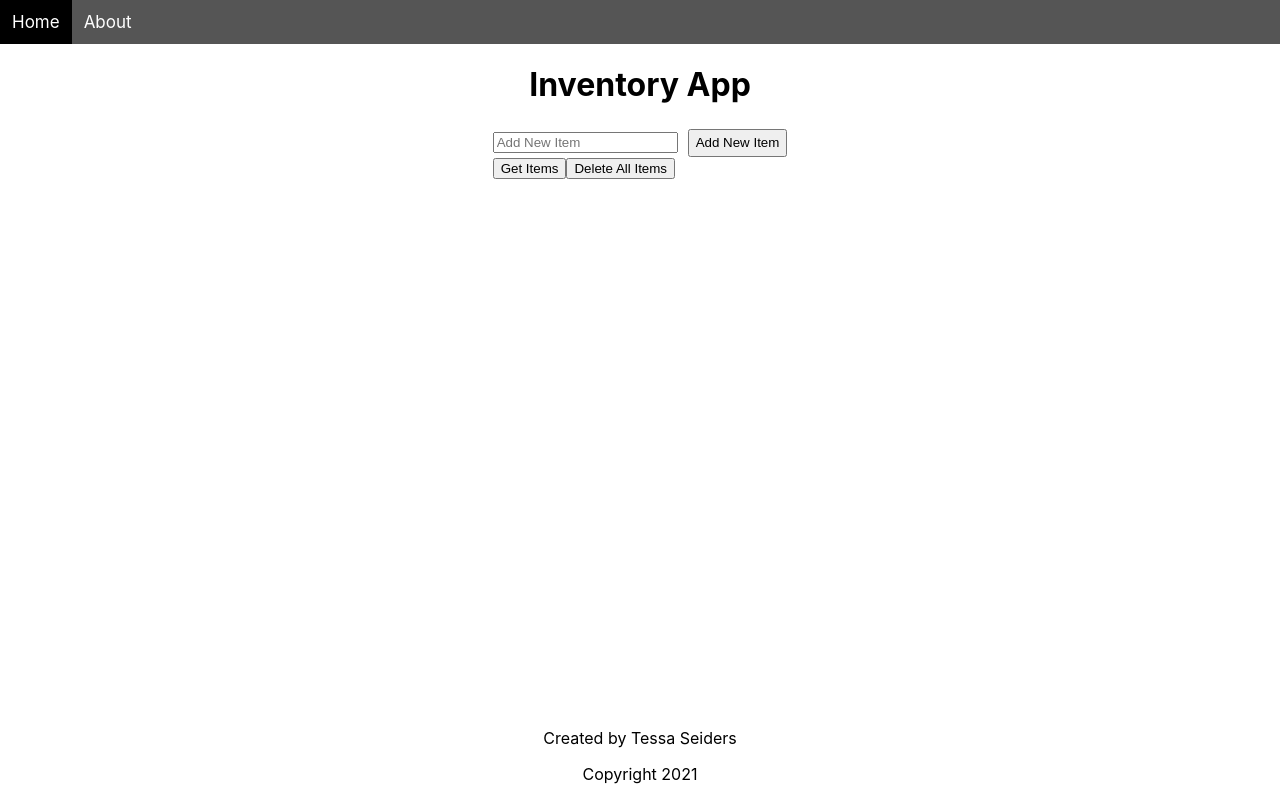
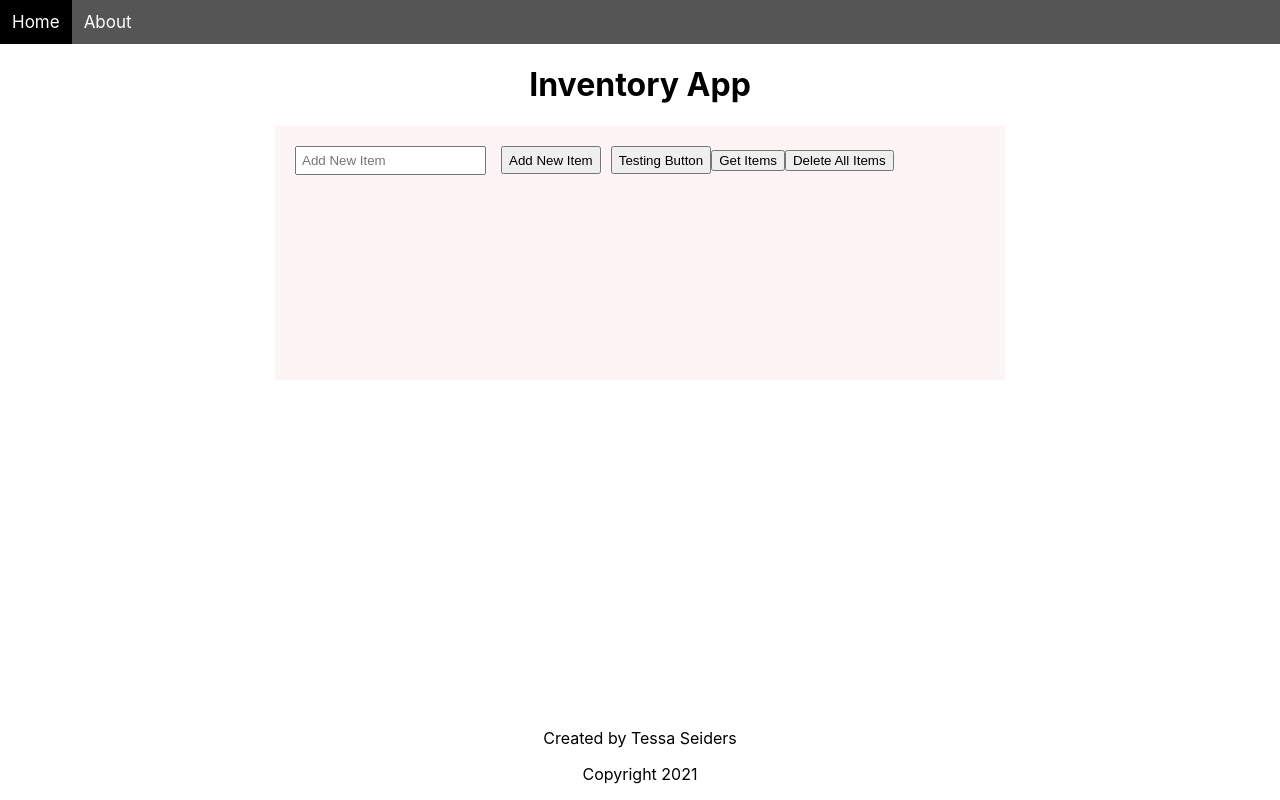
Before and after one commit to Captain-JoJo/inventory-ui-v2-addDB, a React (Create React App) app: page / in a window 1280 px wide. Built offline with nearby package versions, Linux system fonts and the light colour scheme.

Commit message:
trying to extract the list out

```diff
--- a/src/components/InventoryManager/HomeDetails.css
+++ b/src/components/InventoryManager/HomeDetails.css
@@ -3,13 +3,33 @@
 }
 
 .grid-container {
-    display: grid;
-    justify-content: space-evenly;
+  margin: auto;
+  margin-top: 10px;
+  max-width: 700px;
+  padding: 15px;
+  padding-bottom: 200px;
+  background: #fdf5f5;
+  color: #222;
+}
+.InputForm {
+  margin-bottom: 10px;
+  display: inline;
+  /* border-style: dotted; */
+}
+.InputForm input {
+  margin: 5px;
+  padding: 5px;
 }
 .InputForm button {
   margin-top: 3px;
   margin-left: 10px;
   height: 28px;
+}
+
+.button {
+  margin-left: 10px;
+  width: 60px;
+  height: 25px;
 }
 
 .button-group {
@@ -20,3 +40,18 @@
 .delete-one-item {
   padding-right: 10px;
 }
+.ListContainer {
+  border-style: none;
+}
+.ListContainer ul {
+  margin: 0;
+  padding: 0; /* forces the group of li rows to the left */
+  list-style-type: none;
+  /* border-style: solid; */
+}
+.ListContainer li {
+  display: inline;
+  margin-top: 5px;
+  padding: 7px 0px 2px 0px;
+  /* border-bottom-style: groove */
+}
--- a/src/components/InventoryManager/HomeDetails.js
+++ b/src/components/InventoryManager/HomeDetails.js
@@ -1,86 +1,62 @@
-import React, { useState, useInputState } from 'react'
-import './HomeDetails.css'
-import InputForm from './input-form'
-import { insertItem, getAllItems, deleteAllItems, deleteOneItem } from '../../api/inventoryItem'
+import React, { useState, useInputState } from "react";
+import "./HomeDetails.css";
+import InputForm from "./input-form";
+import List from "./inventory-list";
+import {
+  insertItem,
+  getAllItems,
+  deleteAllItems
+} from "../../api/inventoryItem";
 
 export default function GetInventoryData() {
-
-    const BASE_URL = "http://localhost:5000"
-    const HEROKU_URL = "https://inventoryv2api.herokuapp.com"
+  const BASE_URL = "http://localhost:5000";
+  const HEROKU_URL = "https://inventoryv2api.herokuapp.com";
 
   //const [inputText, setInputText] = useState("")
-    const [items, setItems] = useState([])
-
+  const [items, setItems] = useState([]);
 
   async function addNewItem(item, review) {
-
     try {
-
-            console.log('?',item);
-            const _id = await insertItem(item, review)
-
-            const updatedItems = [ ...items, { _id: _id, name: item, review: review } ]
-
-            console.log('This is the updatedItems', updatedItems);
-
-            setItems(updatedItems)
-
+      const _id = await insertItem(item, review);
+      const updatedItems = [...items, { _id: _id, name: item, review: review }];
+      console.log("This is the updatedItems", updatedItems);
+      setItems(updatedItems);
     } catch (error) {
-            console.log('sql error', error);
+      console.log("sql error", error);
     }
   }
 
-    async function displayItems(){
-        const results = await getAllItems()
-        setItems(results)
+  async function displayItems() {
+    const results = await getAllItems();
+    setItems(results);
   }
 
   async function deleteAll() {
     try {
-            await deleteAllItems()
-            setItems([])
+      await deleteAllItems();
+      setItems([]);
     } catch (error) {
-            console.log('sql error', error);
+      console.log("sql error", error);
     }
   }
 
-    async function deleteOne(id) {
-        console.log('initial id', id);
-        //const removingId = items.filter(item => item._id !== id)
-        //console.log('this is the result of items.filter and the IDs found', removingId);
-        try {
-            const results = await deleteOneItem(id)
-            setItems(items.filter(item => item._id !== id))
+//   async function deleteOne(id) {
+//     console.log("initial id", id);
+//     try {
+//     const results = await deleteOneItem(id);
+//     setItems(items.filter((item) => item._id !== id));
+//     console.log("const results from the await deleteOneItem", results);
+//     } catch (error) {
+//     console.log("sql error", error);
+//     }
+//   }
 
-            console.log('const results from the await deleteOneItem', results);
-            //setItems(removingId)
-
-        } catch (error) {
-            console.log('sql error', error);
-        }
-    }
-
-    //These 2 need to combine or figure out which one to use
-    const remove = (id) => {
-        setItems(items.filter(item => item.id !== id))
-        console.log('regular id', id[0]._id);
-
-    }
-    function deleteItem(id) {
-        setItems(prevItems => {
-            return prevItems.filter((item, index) => {
-                console.log('deleting items', item);
-                return item.id !== id
-            })
-        })
-    }
 
   return (
     <div className="grid-container">
       <div>
         <InputForm addNewItem={addNewItem} className="InputForm" />
-            </div>
-            <div>
+
         <button onClick={displayItems}>
           <span>Get Items</span>
         </button>
@@ -88,25 +64,46 @@ export default function GetInventoryData() {
           <span>Delete All Items</span>
         </button>
       </div>
+
     <div>
-                {items.map(item =>(
+        <List/>
+    </div>
+
+      {/* <div className="ListContainer">
+        <ul>
+          {items.map((item) => (
             <div key={item._id}>
-                        <span className="delete-one-item" name={item.name} onClick={() => deleteOne(item._id) }>X</span>
-                        <span >{item.name}</span>
+              <li>
+                <span>{item.name}</span>
+                <span className="button-group">
+                  <span
+                    className="button"
+                    name={item.name}
+                    onClick={() => deleteOne(item._id)}
+                  >
+                    Remove
+                  </span>
+                </span>
+              </li>
             </div>
           ))}
+        </ul>
+      </div> */}
     </div>
-        </div>
-    )
+  );
 }
 
 //extra
-{/* {console.log(item._id)} */}
-{/* <span>
+{
+  /* {console.log(item._id)} */
+}
+{
+  /* <span>
     <button
         aria-label="DeleteOne"
         onClick={() => remove(item.id)}
     >
         Delete
     </button>
-</span> */}
+</span> */
+}
--- a/src/components/InventoryManager/input-form/index.js
+++ b/src/components/InventoryManager/input-form/index.js
@@ -29,6 +29,9 @@ function InputForm({addNewItem}) {
                 label="Add New Item"
             />
             <button type="submit">Add New Item</button>
+            <button type="submit">Testing Button</button>
+
+
         </form>
     )
 }
--- /dev/null
+++ b/src/components/InventoryManager/inventory-list/index.js
@@ -0,0 +1,43 @@
+import React, {useState} from 'react'
+import "../HomeDetails.css";
+import { deleteOneItem } from "../../../api/inventoryItem";
+
+function List() {
+    const [items, setItems] = useState([]);
+
+    async function deleteOne(id) {
+        console.log("initial id", id);
+        try {
+        const results = await deleteOneItem(id);
+        setItems(items.filter((item) => item._id !== id));
+        console.log("const results from the await deleteOneItem", results);
+        } catch (error) {
+        console.log("sql error", error);
+        }
+    }
+
+    return(
+        <div className="ListContainer">
+            <ul>
+            {items.map((item) => (
+                <div key={item._id}>
+                <li>
+                    <span>{item.name}</span>
+                    <span className="button-group">
+                    <span
+                        className="button"
+                        name={item.name}
+                        onClick={() => deleteOne(item._id)}
+                    >
+                        Remove
+                    </span>
+                    </span>
+                </li>
+                </div>
+            ))}
+            </ul>
+        </div>
+    )
+}
+
+export default List
```
Lines whose indentation alone changed are shown as unchanged.
